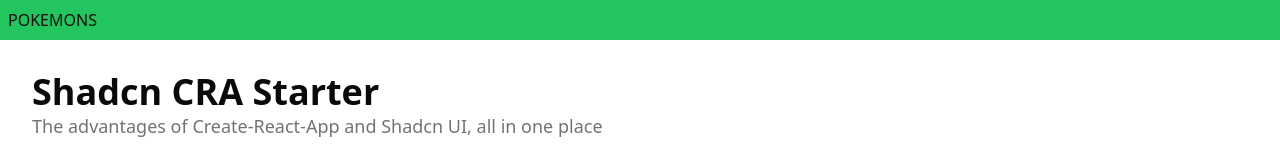
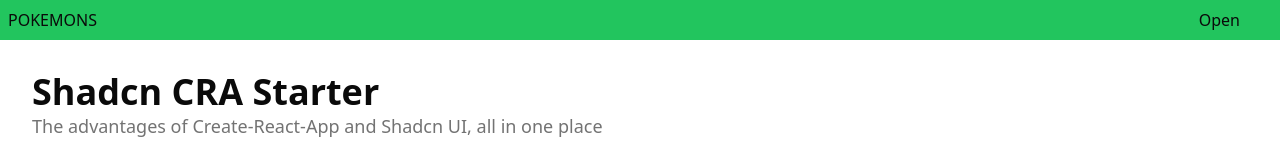
Before and after one commit to kslobodan/pokemoni, a React (Create React App) app: page / in a window 1280 px wide. Shown: the top 154 px of the page. Built offline with nearby package versions, Linux system fonts and the light colour scheme.

Commit message:
added profile dropdown

```diff
--- a/src/components/Nav.tsx
+++ b/src/components/Nav.tsx
@@ -1,6 +1,25 @@
+import {
+  DropdownMenu,
+  DropdownMenuContent,
+  DropdownMenuItem,
+  DropdownMenuLabel,
+  DropdownMenuSeparator,
+  DropdownMenuTrigger,
+} from '@radix-ui/react-dropdown-menu';
+
 const Nav = () => (
   <nav className="h-10 w-full bg-green-500 flex items-center">
     <div className="pl-2">POKEMONS</div>
+    <div className="ml-auto p-10">
+      <DropdownMenu>
+        <DropdownMenuTrigger>Open</DropdownMenuTrigger>
+        <DropdownMenuContent className="bg-green-500">
+          <DropdownMenuLabel>My Account</DropdownMenuLabel>
+          <DropdownMenuSeparator />
+          <DropdownMenuItem>Logout</DropdownMenuItem>
+        </DropdownMenuContent>
+      </DropdownMenu>
+    </div>
   </nav>
 );
 
```
